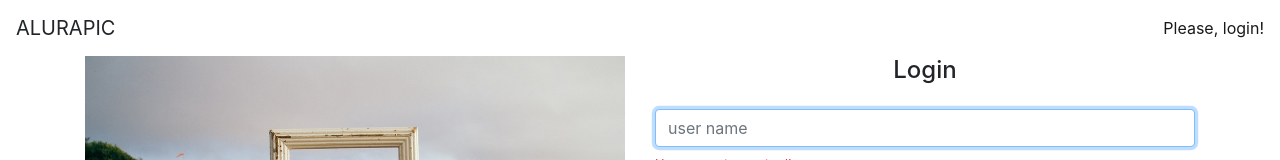
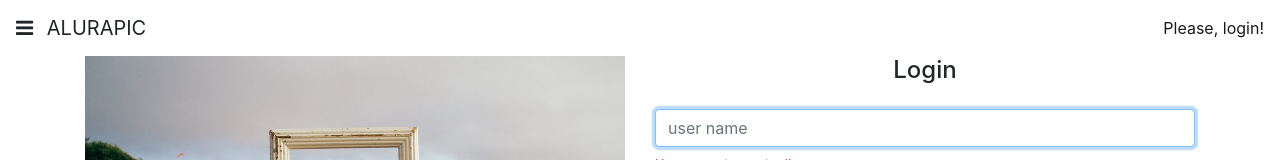
Before and after one commit to DanielleRS/alurapic, an Angular app: page /#/home in a window 1280 px wide. Shown: the top 160 px of the page. Built offline with nearby package versions, Linux system fonts and the light colour scheme.

Commit message:
Componente

```diff
--- a/src/app/core/core.module.ts
+++ b/src/app/core/core.module.ts
@@ -7,6 +7,7 @@ import { RequestInterceptor } from "./auth/request.interceptor";
 import { FooterComponent } from "./footer/footer.component";
 import { AlertModule } from "../shared/components/alert/alert.module";
 import { LoadingModule } from "../shared/components/loading/loading.module";
+import { MenuModule } from "../shared/components/menu/menu.module";
 
 @NgModule({
     declarations: [
@@ -21,7 +22,8 @@ import { LoadingModule } from "../shared/components/loading/loading.module";
         CommonModule,
         RouterModule,
         AlertModule,
-        LoadingModule
+        LoadingModule,
+        MenuModule
     ],
     providers: [
         {
--- a/src/app/core/header/header.component.html
+++ b/src/app/core/header/header.component.html
@@ -1,7 +1,10 @@
 <header class="sticky-top">
     <nav class="navbar navbar-light bg-white">
-        <a class="navbar-brand">ALURAPIC</a>
-
+        <a class="navbar-brand">
+            <i (click)="menu.toggle()" class="fa fa-bars mr-2"></i>
+            ALURAPIC
+        </a>
+        <ap-menu #menu></ap-menu>
         <div *ngIf="(user$ | async) as user; else login">
             <i class="fa fa-user-circle mr-1"></i>
             <a class="mr-1">{{ user.name }}</a>
--- /dev/null
+++ b/src/app/shared/components/menu/menu.component.ts
@@ -0,0 +1,14 @@
+import { Component } from "@angular/core";
+
+@Component({
+    selector: 'ap-menu',
+    templateUrl: './menu.component.html'
+})
+export class MenuComponent {
+
+    isShown: boolean = false;
+
+    toggle() {
+        this.isShown = !this.isShown;
+    }
+}
```
Also changed, not shown: src/app/shared/components/menu/menu.module.ts (added, +10 -0 lines), src/app/shared/components/menu/menu.component.html (added).
